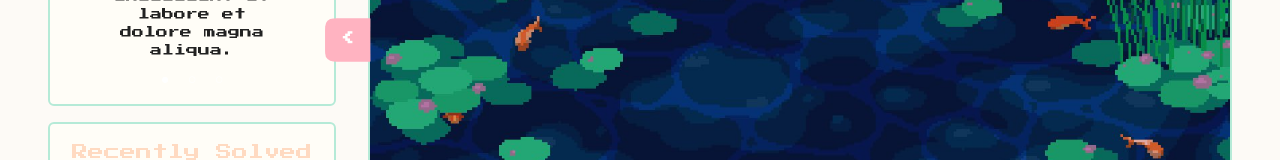
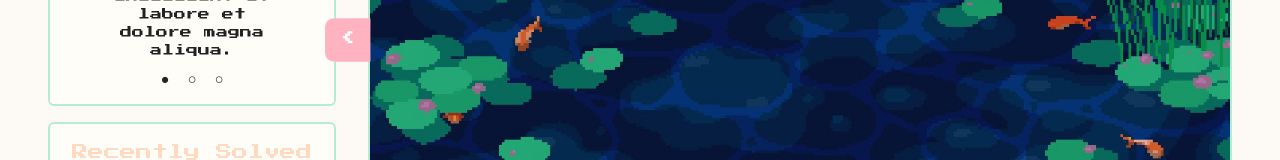
Before and after one commit to AlgoDuck-PJATK-BSc-thesis/frontend, a SvelteKit app: page /home in a window 1280 px wide. Shown: the part 402-562 px from the top of the page. Built offline with nearby package versions, Linux system fonts and the light colour scheme.

Commit message:
fix: added dynamic color changing to carousel indicator

```diff
--- a/src/routes/home/+page.svelte
+++ b/src/routes/home/+page.svelte
@@ -206,7 +206,7 @@
 	}
 
 	.carousel-indicator span {
-		color: white;
+		color: var(--color-text);
 		margin: 0 2px;
 	}
 
```
